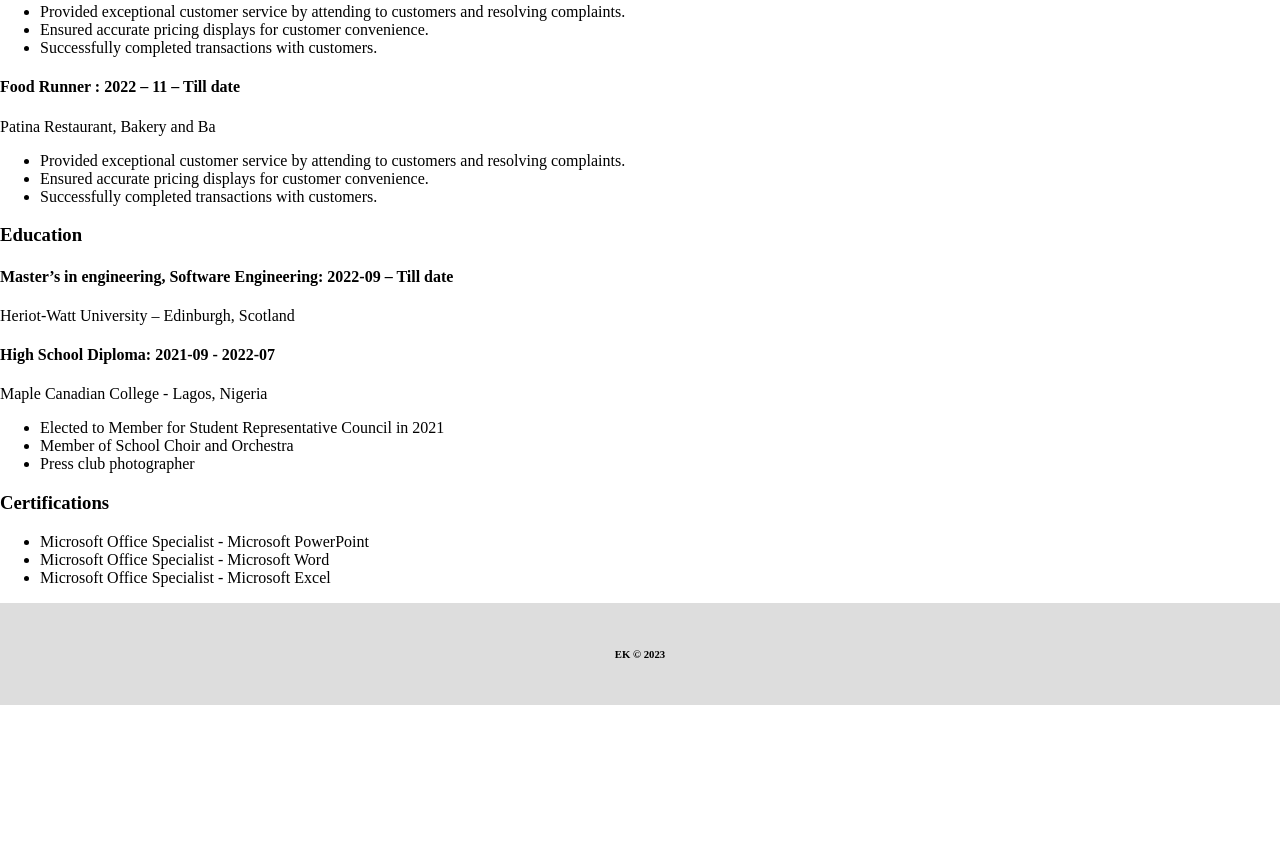
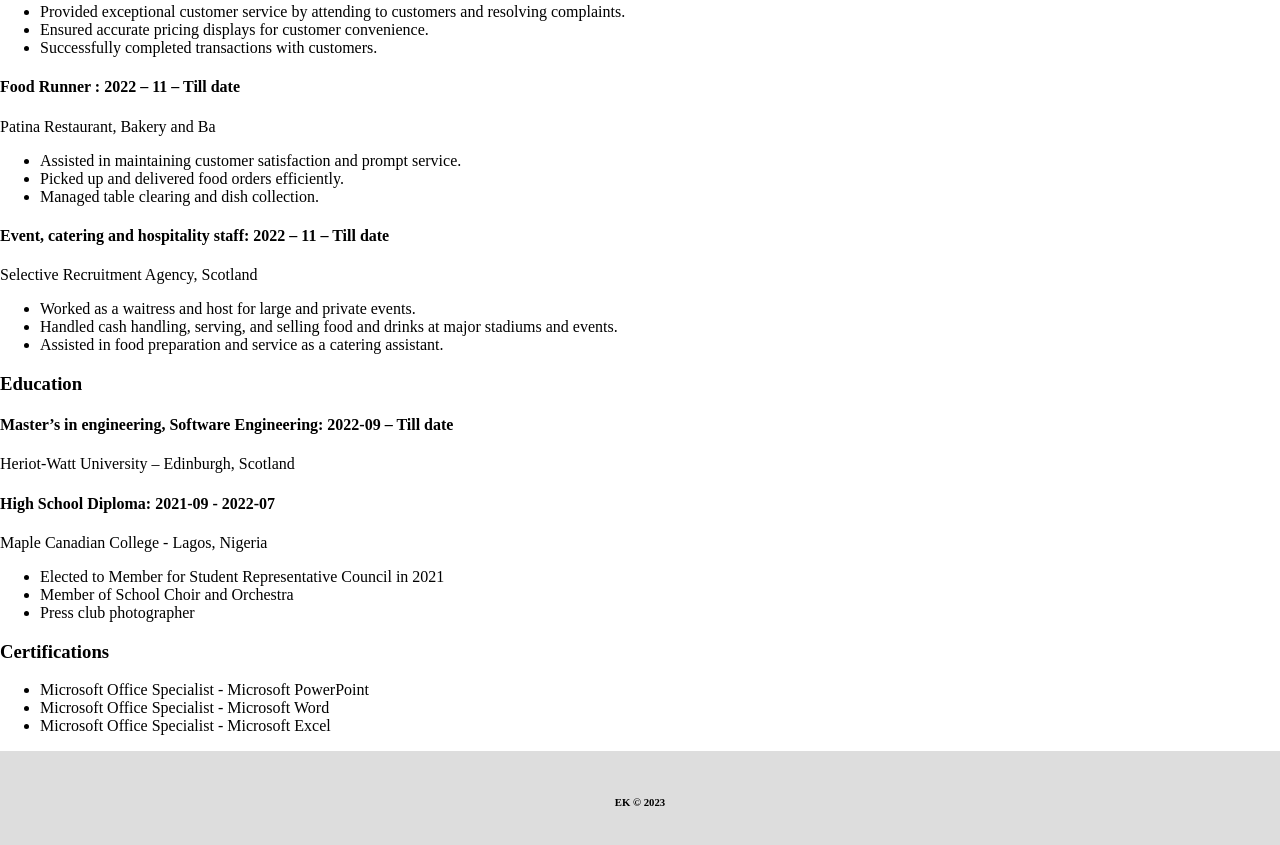
Before and after one commit to emmanuellakolade/emmanuellakolade.github.io, a plain HTML site: page index.html in a window 1280 px wide. Shown: the part 1133-1978 px from the top of the page. Before the commit the page ends 1838 px from the top, so only its background shows below. Drawn offline with Linux system fonts and the light colour scheme.

Commit message:
more work experience added

```diff
--- a/index.html
+++ b/index.html
@@ -166,9 +166,17 @@
       <h4>Food Runner :   2022 – 11 – Till date</h4>
       <p>Patina Restaurant, Bakery and Ba</p>
       <ul>
-          <li>Provided exceptional customer service by attending to customers and resolving complaints.</li>
-          <li>Ensured accurate pricing displays for customer convenience.</li>
-          <li>Successfully completed transactions with customers.</li>
+          <li>Assisted in maintaining customer satisfaction and prompt service.</li>
+          <li>Picked up and delivered food orders efficiently.</li>
+          <li>Managed table clearing and dish collection.</li>
+      </ul>
+
+      <h4>Event, catering and hospitality staff:  2022 – 11 – Till date</h4>
+      <p>Selective Recruitment Agency, Scotland</p>
+      <ul>
+        <li>Worked as a waitress and host for large and private events.</li>
+        <li>Handled cash handling, serving, and selling food and drinks at major stadiums and events.</li>
+      	<li>Assisted in food preparation and service as a catering assistant.</li>
       </ul>
 
       <!-- Add other work experiences -->
```
